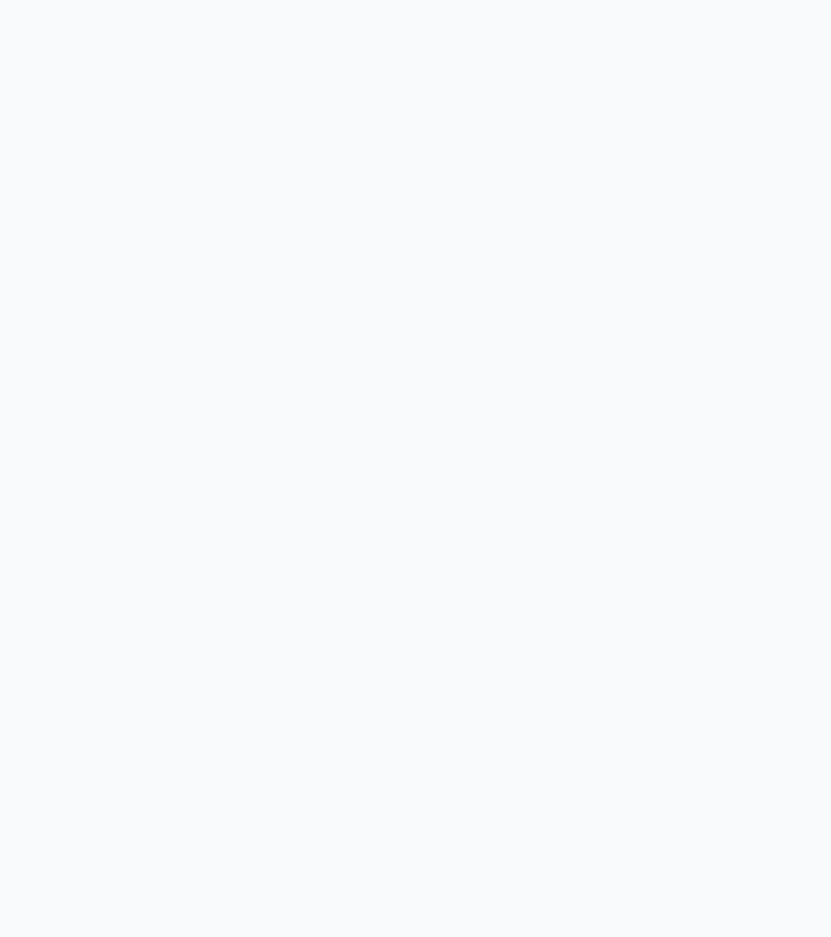
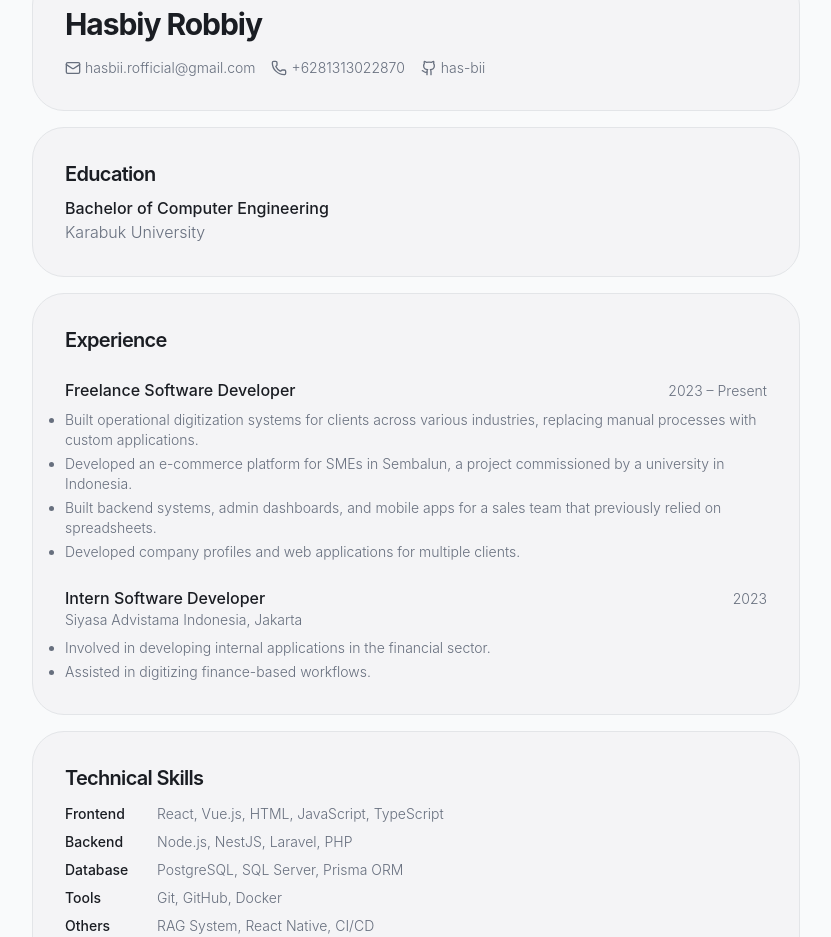
Before and after one commit to has-bii/my-resume, a React (Vite) app: page /resume in a window 1280 px wide. Before the commit this address had no page. Shown: the part 163-1100 px from the top of the page, without its empty margins (224-1055 px from the left). Before the commit the page ends 800 px from the top, so only its background shows below. Built offline with nearby package versions, Linux system fonts and the light colour scheme.

Commit message:
feat: add resume page

```diff
--- a/src/components/nav.tsx
+++ b/src/components/nav.tsx
@@ -11,6 +11,7 @@ type Item = {
 const items: Item[] = [
   { label: 'Home', href: '/' },
   { label: 'Projects', href: '/projects' },
+  { label: 'Resume', href: '/resume' },
 ]
 
 export default function Nav() {
--- /dev/null
+++ b/src/components/resume/resume-content.tsx
@@ -0,0 +1,159 @@
+import { Github, Mail, Phone } from 'lucide-react'
+
+import Card from '../card'
+
+const skills = [
+  { category: 'Frontend', techs: 'React, Vue.js, HTML, JavaScript, TypeScript' },
+  { category: 'Backend', techs: 'Node.js, NestJS, Laravel, PHP' },
+  { category: 'Database', techs: 'PostgreSQL, SQL Server, Prisma ORM' },
+  { category: 'Tools', techs: 'Git, GitHub, Docker' },
+  { category: 'Others', techs: 'RAG System, React Native, CI/CD' },
+]
+
+const experiences = [
+  {
+    title: 'Freelance Software Developer',
+    period: '2023 – Present',
+    points: [
+      'Built operational digitization systems for clients across various industries, replacing manual processes with custom applications.',
+      'Developed an e-commerce platform for SMEs in Sembalun, a project commissioned by a university in Indonesia.',
+      'Built backend systems, admin dashboards, and mobile apps for a sales team that previously relied on spreadsheets.',
+      'Developed company profiles and web applications for multiple clients.',
+    ],
+  },
+  {
+    title: 'Intern Software Developer',
+    company: 'Siyasa Advistama Indonesia, Jakarta',
+    period: '2023',
+    points: [
+      'Involved in developing internal applications in the financial sector.',
+      'Assisted in digitizing finance-based workflows.',
+    ],
+  },
+]
+
+const projects = [
+  {
+    name: 'SME E-Commerce Platform – Sembalun',
+    client: 'University of Indonesia',
+    stack: 'NextJS, Supabase, TailwindCSS, TypeScript, Docker',
+    description: 'A digital marketplace platform for local businesses in Sembalun.',
+  },
+  {
+    name: 'Sales Management System',
+    stack: 'NestJS, React, PostgreSQL, React Native, NextJS, TailwindCSS',
+    description:
+      'A complete system including backend, admin dashboard, and mobile app for a corporate sales team.',
+  },
+  {
+    name: 'RAG Chatbot System',
+    stack: 'Bun, Pinecone, Prisma, Telegram Bot',
+    description: 'An AI-powered chatbot using Retrieval-Augmented Generation for client needs.',
+  },
+]
+
+export default function ResumeContent() {
+  return (
+    <>
+      {/* Header */}
+      <Card key="header" className="space-y-4">
+        <div>
+          <h1 className="text-3xl font-bold tracking-tight">Hasbiy Robbiy</h1>
+        </div>
+
+        <div className="text-muted-foreground flex flex-wrap gap-4 text-sm font-light">
+          <a
+            href="mailto:hasbii.rofficial@gmail.com"
+            className="inline-flex items-center gap-1 hover:underline"
+          >
+            <Mail className="size-4" />
+            hasbii.rofficial@gmail.com
+          </a>
+          <span className="inline-flex items-center gap-1">
+            <Phone className="size-4" />
+            +6281313022870
+          </span>
+          <a
+            href="https://github.com/has-bii"
+            target="_blank"
+            rel="noopener noreferrer"
+            className="inline-flex items-center gap-1 hover:underline"
+          >
+            <Github className="size-4" />
+            has-bii
+          </a>
+        </div>
+      </Card>
+
+      {/* Education */}
+      <Card key="education" className="space-y-2">
+        <h2 className="text-xl font-semibold tracking-tight">Education</h2>
+        <div>
+          <h3 className="font-medium">Bachelor of Computer Engineering</h3>
+          <p className="text-muted-foreground font-light">Karabuk University</p>
+        </div>
+      </Card>
+
+      {/* Experience */}
+      <Card key="experience" className="space-y-6">
+        <h2 className="text-xl font-semibold tracking-tight">Experience</h2>
+        {experiences.map((exp) => (
+          <div key={exp.title + exp.period}>
+            <div className="flex items-baseline justify-between">
+              <h3 className="font-medium">{exp.title}</h3>
+              <span className="text-muted-foreground shrink-0 text-sm font-light">
+                {exp.period}
+              </span>
+            </div>
+            {exp.company && (
+              <p className="text-muted-foreground text-sm font-light">{exp.company}</p>
+            )}
+            <ul className="text-muted-foreground mt-2 list-disc space-y-1 text-sm font-light">
+              {exp.points.map((point) => (
+                <li key={point}>{point}</li>
+              ))}
+            </ul>
+          </div>
+        ))}
+      </Card>
+
+      {/* Technical Skills */}
+      <Card key="skills" className="space-y-3">
+        <h2 className="text-xl font-semibold tracking-tight">Technical Skills</h2>
+        <div className="space-y-2">
+          {skills.map((skill) => (
+            <div key={skill.category} className="flex gap-3 text-sm">
+              <span className="w-20 shrink-0 font-medium">{skill.category}</span>
+              <span className="text-muted-foreground font-light">{skill.techs}</span>
+            </div>
+          ))}
+        </div>
+      </Card>
+
+      {/* Projects */}
+      <Card key="projects" className="space-y-5">
+        <h2 className="text-xl font-semibold tracking-tight">Projects</h2>
+        {projects.map((project) => (
+          <div key={project.name}>
+            <h3 className="font-medium">{project.name}</h3>
+            {project.client && (
+              <p className="text-muted-foreground text-sm font-light">Client: {project.client}</p>
+            )}
+            <p className="text-muted-foreground text-sm font-light">Stack: {project.stack}</p>
+            <p className="text-muted-foreground mt-1 text-sm font-light">{project.description}</p>
+          </div>
+        ))}
+      </Card>
+
+      {/* Additional Info */}
+      <Card key="additional" className="space-y-2">
+        <h2 className="text-xl font-semibold tracking-tight">Additional Information</h2>
+        <ul className="text-muted-foreground list-disc space-y-1 pl-5 text-sm font-light">
+          <li>Fresh graduate with freelance experience since university.</li>
+          <li>Quick to adapt to new technologies and stacks as project needs arise.</li>
+          <li>Open to full-time and remote positions.</li>
+        </ul>
+      </Card>
+    </>
+  )
+}
--- a/src/routeTree.gen.ts
+++ b/src/routeTree.gen.ts
@@ -10,11 +10,17 @@
 
 import { Route as rootRouteImport } from './routes/__root'
 import { Route as IndexRouteImport } from './routes/index'
+import { Route as ResumeIndexRouteImport } from './routes/resume/index'
 import { Route as ProjectsIndexRouteImport } from './routes/projects/index'
 
 const IndexRoute = IndexRouteImport.update({
   id: '/',
   path: '/',
+  getParentRoute: () => rootRouteImport,
+} as any)
+const ResumeIndexRoute = ResumeIndexRouteImport.update({
+  id: '/resume/',
+  path: '/resume/',
   getParentRoute: () => rootRouteImport,
 } as any)
 const ProjectsIndexRoute = ProjectsIndexRouteImport.update({
@@ -26,27 +32,31 @@ const ProjectsIndexRoute = ProjectsIndexRouteImport.update({
 export interface FileRoutesByFullPath {
   '/': typeof IndexRoute
   '/projects/': typeof ProjectsIndexRoute
+  '/resume/': typeof ResumeIndexRoute
 }
 export interface FileRoutesByTo {
   '/': typeof IndexRoute
   '/projects': typeof ProjectsIndexRoute
+  '/resume': typeof ResumeIndexRoute
 }
 export interface FileRoutesById {
   __root__: typeof rootRouteImport
   '/': typeof IndexRoute
   '/projects/': typeof ProjectsIndexRoute
+  '/resume/': typeof ResumeIndexRoute
 }
 export interface FileRouteTypes {
   fileRoutesByFullPath: FileRoutesByFullPath
-  fullPaths: '/' | '/projects/'
+  fullPaths: '/' | '/projects/' | '/resume/'
   fileRoutesByTo: FileRoutesByTo
-  to: '/' | '/projects'
-  id: '__root__' | '/' | '/projects/'
+  to: '/' | '/projects' | '/resume'
+  id: '__root__' | '/' | '/projects/' | '/resume/'
   fileRoutesById: FileRoutesById
 }
 export interface RootRouteChildren {
   IndexRoute: typeof IndexRoute
   ProjectsIndexRoute: typeof ProjectsIndexRoute
+  ResumeIndexRoute: typeof ResumeIndexRoute
 }
 
 declare module '@tanstack/react-router' {
@@ -56,6 +66,13 @@ declare module '@tanstack/react-router' {
       path: '/'
       fullPath: '/'
       preLoaderRoute: typeof IndexRouteImport
+      parentRoute: typeof rootRouteImport
+    }
+    '/resume/': {
+      id: '/resume/'
+      path: '/resume'
+      fullPath: '/resume/'
+      preLoaderRoute: typeof ResumeIndexRouteImport
       parentRoute: typeof rootRouteImport
     }
     '/projects/': {
@@ -71,6 +88,7 @@ declare module '@tanstack/react-router' {
 const rootRouteChildren: RootRouteChildren = {
   IndexRoute: IndexRoute,
   ProjectsIndexRoute: ProjectsIndexRoute,
+  ResumeIndexRoute: ResumeIndexRoute,
 }
 export const routeTree = rootRouteImport
   ._addFileChildren(rootRouteChildren)
--- /dev/null
+++ b/src/routes/resume/index.tsx
@@ -0,0 +1,21 @@
+import ResumeContent from '@/components/resume/resume-content'
+import { containerVariants } from '@/constants/variants'
+import { createFileRoute } from '@tanstack/react-router'
+import * as motion from 'motion/react-client'
+
+export const Route = createFileRoute('/resume/')({
+  component: RouteComponent,
+})
+
+function RouteComponent() {
+  return (
+    <motion.div
+      className="mx-auto max-w-3xl space-y-4"
+      variants={containerVariants}
+      initial="hidden"
+      animate="visible"
+    >
+      <ResumeContent />
+    </motion.div>
+  )
+}
```
